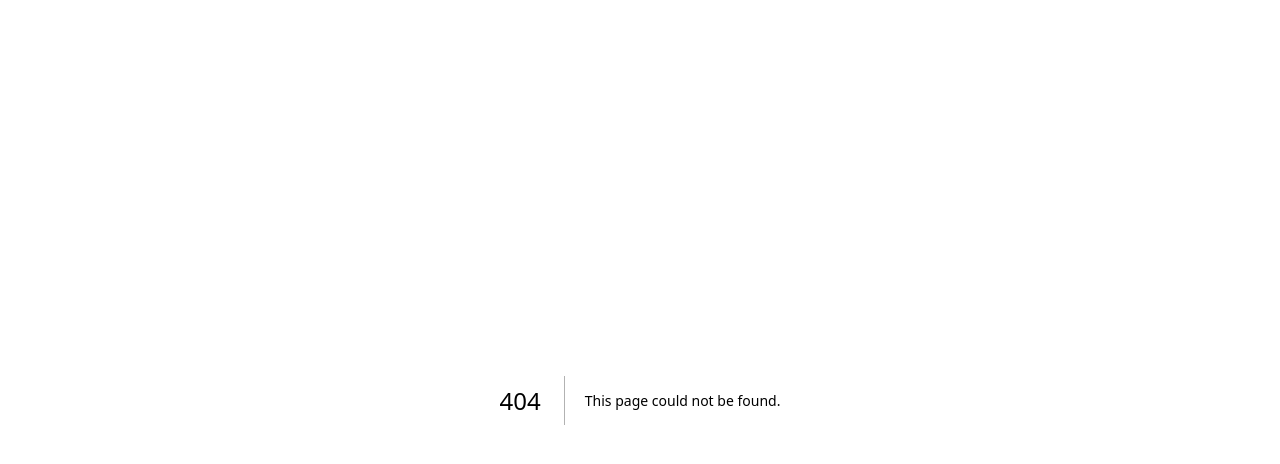
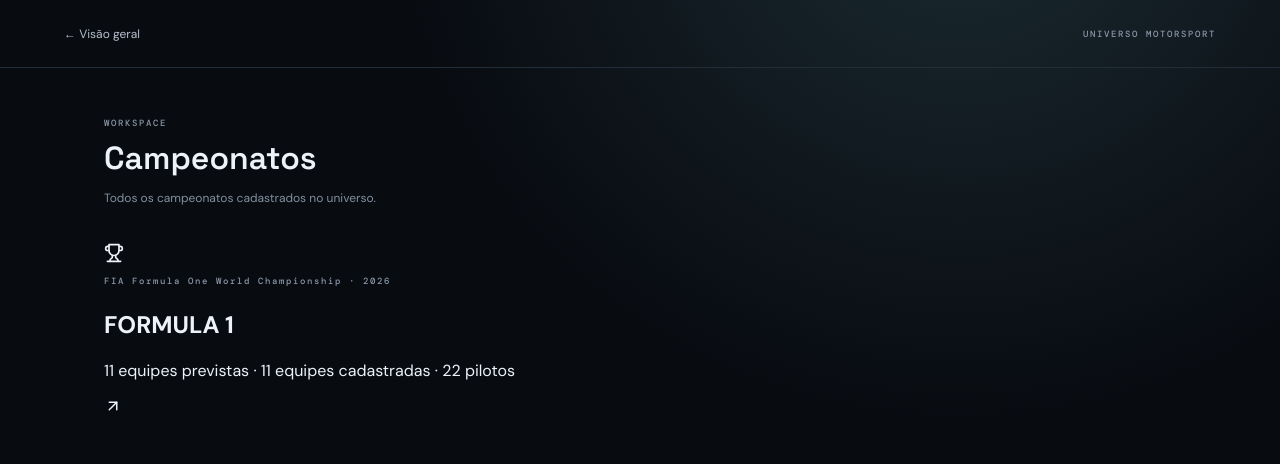
Before and after one commit to geoprix0-coder/geoprix-motorsport, a Next.js app: page /championships in a window 1280 px wide. Before the commit this address had no page. Shown: the top 464 px of the page. Built offline with nearby package versions, Linux system fonts and the light colour scheme.

Commit message:
Add universe and championship navigation

```diff
--- /dev/null
+++ b/src/app/championships/page.tsx
@@ -0,0 +1,4 @@
+import { initialChampionships, initialTeams } from "@/lib/seed";
+import { Trophy, ArrowUpRight } from "lucide-react";
+const basePath=process.env.NODE_ENV==="production"?"/geoprix-motorsport":"";
+export default function ChampionshipsPage(){return <main className="manager-shell"><header className="manager-top"><a className="back-link" href={basePath+"/"}>← Visão geral</a><span className="eyebrow">UNIVERSO MOTORSPORT</span></header><div className="manager-content"><div className="manager-heading"><div><span className="eyebrow">WORKSPACE</span><h1>Campeonatos</h1><p>Todos os campeonatos cadastrados no universo.</p></div></div><section className="championship-list">{initialChampionships.map(c=><a className="championship-list-card" key={c.id} href={basePath+"/championships/"+c.id+"/teams/"}><span className="championship-list-icon"><Trophy size={20}/></span><div><span className="eyebrow">{c.category} · {c.season}</span><h2>{c.name}</h2><p>{c.teamLimit} equipes previstas · {initialTeams.length} equipes cadastradas · {initialTeams.reduce((n,t)=>n+t.drivers.length,0)} pilotos</p></div><ArrowUpRight size={18}/></a>)}</section></div></main>}
```
